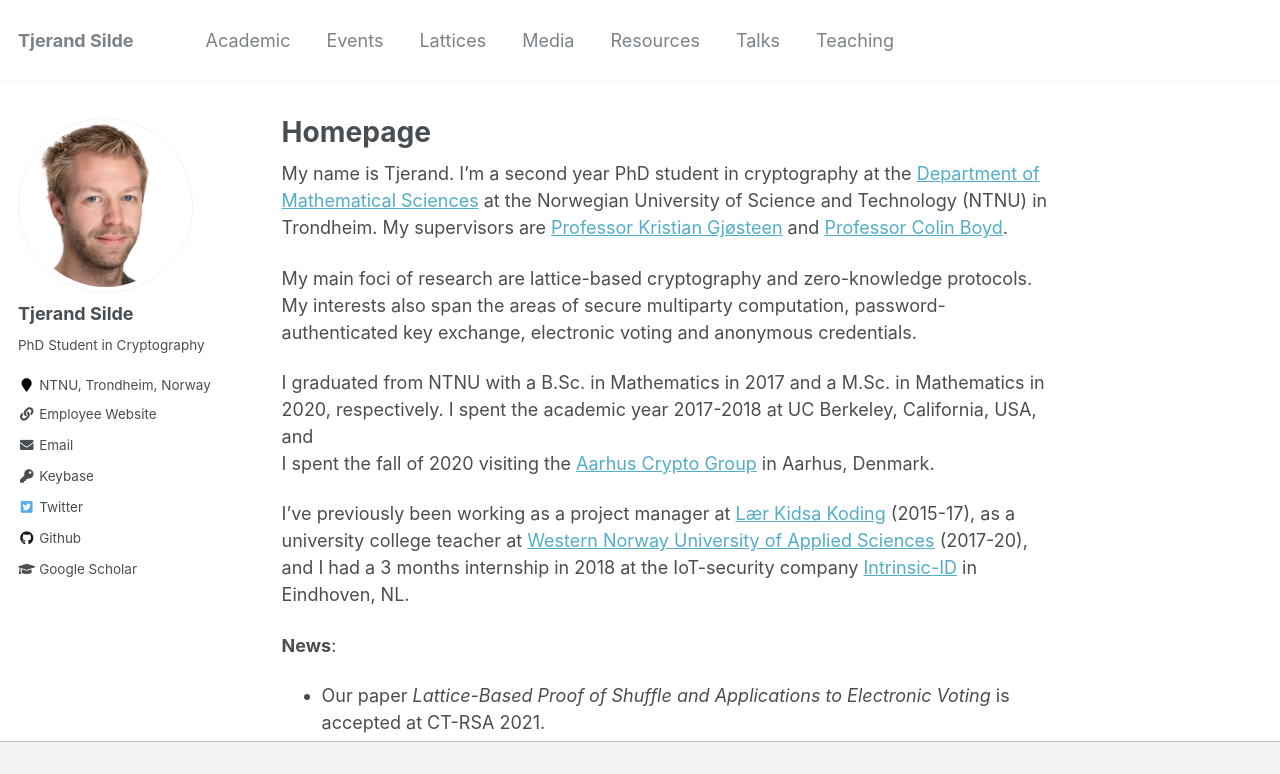
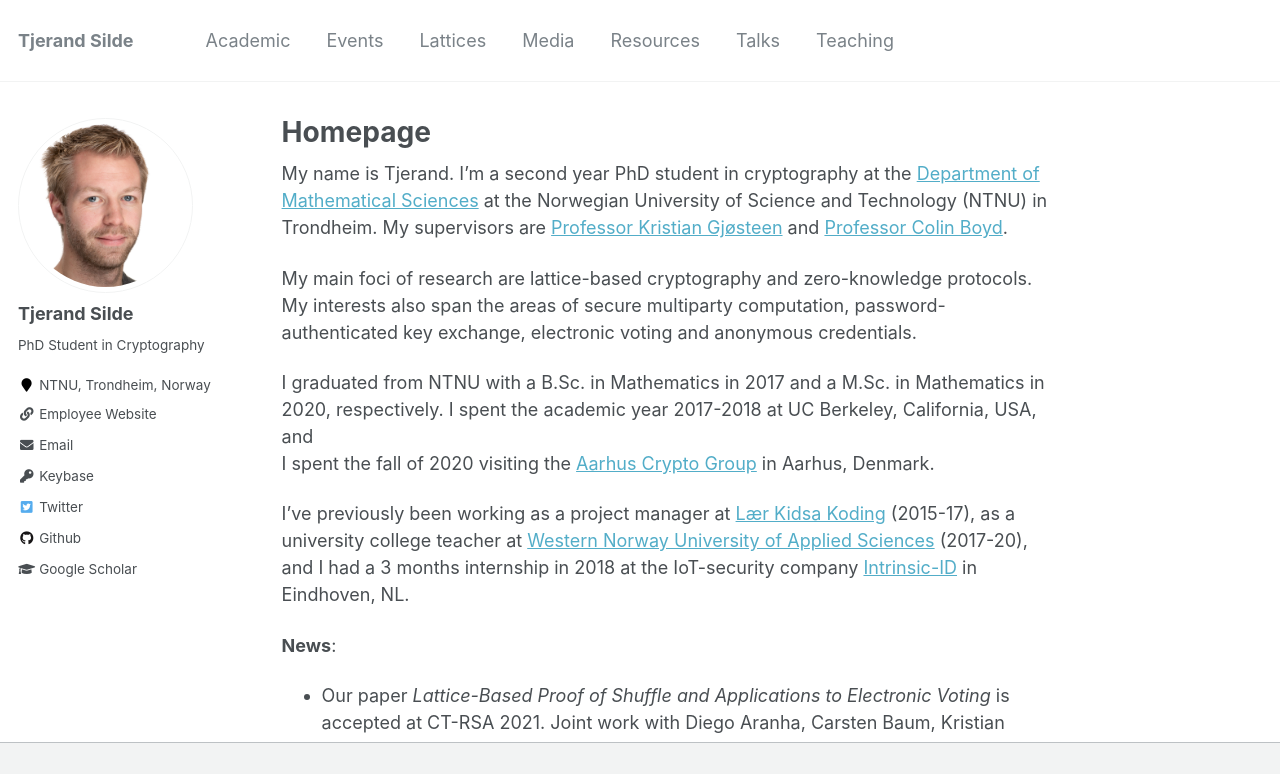
Before and after one commit to tjesi/tjesi.github.io, a Jekyll site: the page built from _pages/about.md, in a window 1280 px wide and 970 px high, cut to the strip 0-774 px from the top of the window. Built offline with Jekyll 4.4.1, drawn with Linux system fonts in a browser that asks for light colours.

Commit message:
Update about.md

```diff
--- a/_pages/about.md
+++ b/_pages/about.md
@@ -18,4 +18,4 @@
 I've previously been working as a project manager at [Lær Kidsa Koding](https://www.kidsakoder.no) (2015-17), as a university college teacher at [Western Norway University of Applied Sciences](https://www.hvl.no/en) (2017-20), and I had a 3 months internship in 2018 at the IoT-security company [Intrinsic-ID](https://www.intrinsic-id.com) in Eindhoven, NL.
 
 **News**:
-- Our paper _Lattice-Based Proof of Shuffle and Applications to Electronic Voting_ is accepted at CT-RSA 2021.
+- Our paper _Lattice-Based Proof of Shuffle and Applications to Electronic Voting_ is accepted at CT-RSA 2021. Joint work with Diego Aranha, Carsten Baum, Kristian Gjøsteen and Thor Tunge.
```
